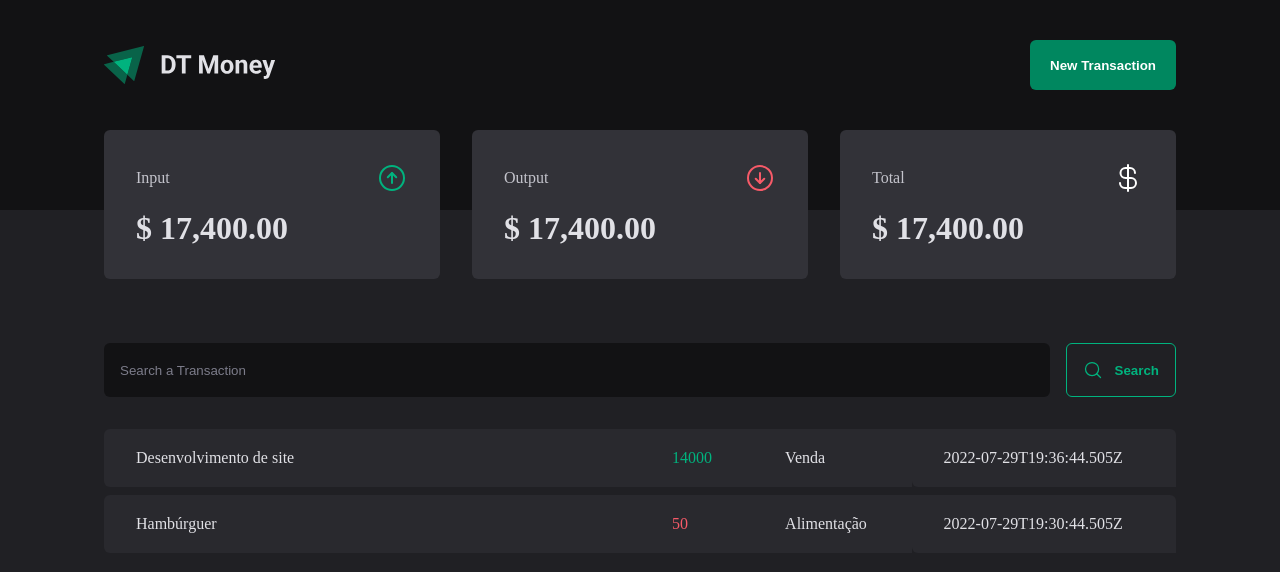
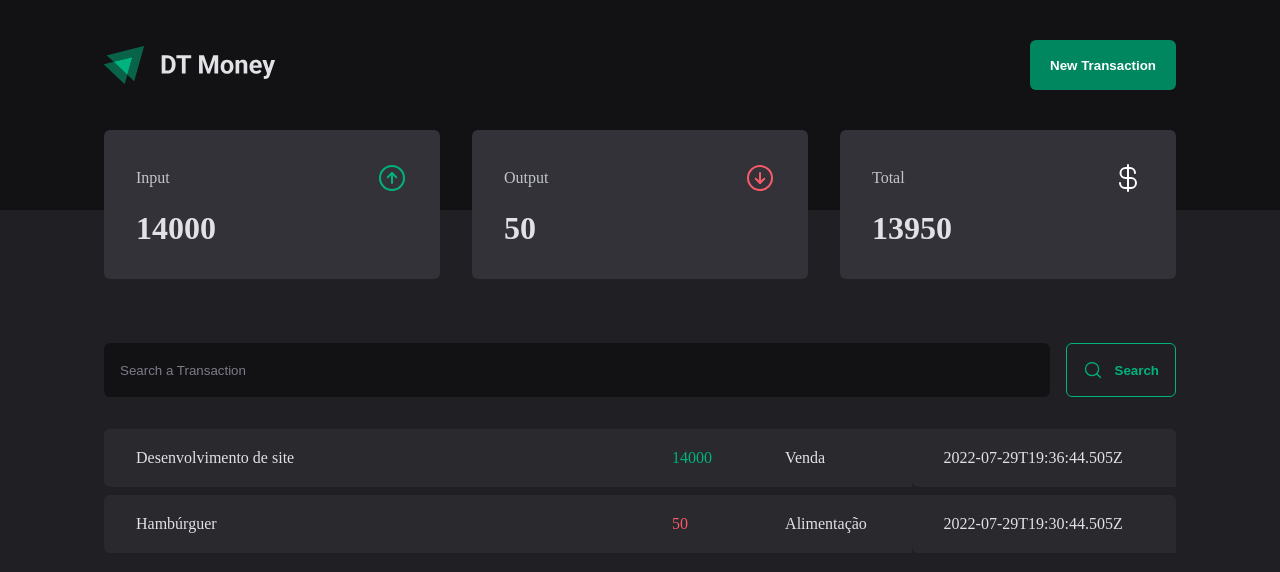
Before and after one commit to henbatista/money, a React (Vite) app: page / in a window 1280 px wide. Shown: the top 572 px of the page. Built offline with nearby package versions, Linux system fonts and the light colour scheme; data requests are answered from the project's data file.

Commit message:
Created Price Calculator

```diff
--- a/src/components/Summary/index.tsx
+++ b/src/components/Summary/index.tsx
@@ -6,6 +6,24 @@
 export function Summary() {
   const { transactions } = useContext(TransactionsContext);
 
+  const summary = transactions.reduce(
+    (acc, transaction) => {
+      if (transaction.type === 'income') {
+        acc.income += transaction.price;
+        acc.total += transaction.price;
+      } else {
+        acc.outcome += transaction.price;
+        acc.total -= transaction.price;
+      }
+      return acc;
+    },
+    {
+      income: 0,
+      outcome: 0,
+      total: 0
+    }
+  )
+
   return (
     <SummaryContainer>
       <SummaryCard>
@@ -13,7 +31,7 @@
           <span>Input</span>
           <ArrowCircleUp size={32} color="#00B37E" />
         </header>
-        <strong>$ 17,400.00</strong>
+        <strong>{summary.income}</strong>
       </ SummaryCard>
 
       <SummaryCard>
@@ -21,7 +39,7 @@
           <span> Output</span>
           <ArrowCircleDown size={32} color="#F75A68" />
         </header>
-        <strong>$ 17,400.00</strong>
+        <strong>{summary.outcome}</strong>
       </SummaryCard>
 
       <SummaryCard>
@@ -29,7 +47,7 @@
           <span>Total</span>
           <CurrencyDollar size={32} color="#FFF" />
         </header>
-        <strong>$ 17,400.00</strong>
+        <strong>{summary.total}</strong>
       </SummaryCard>
 
     </SummaryContainer>
```
